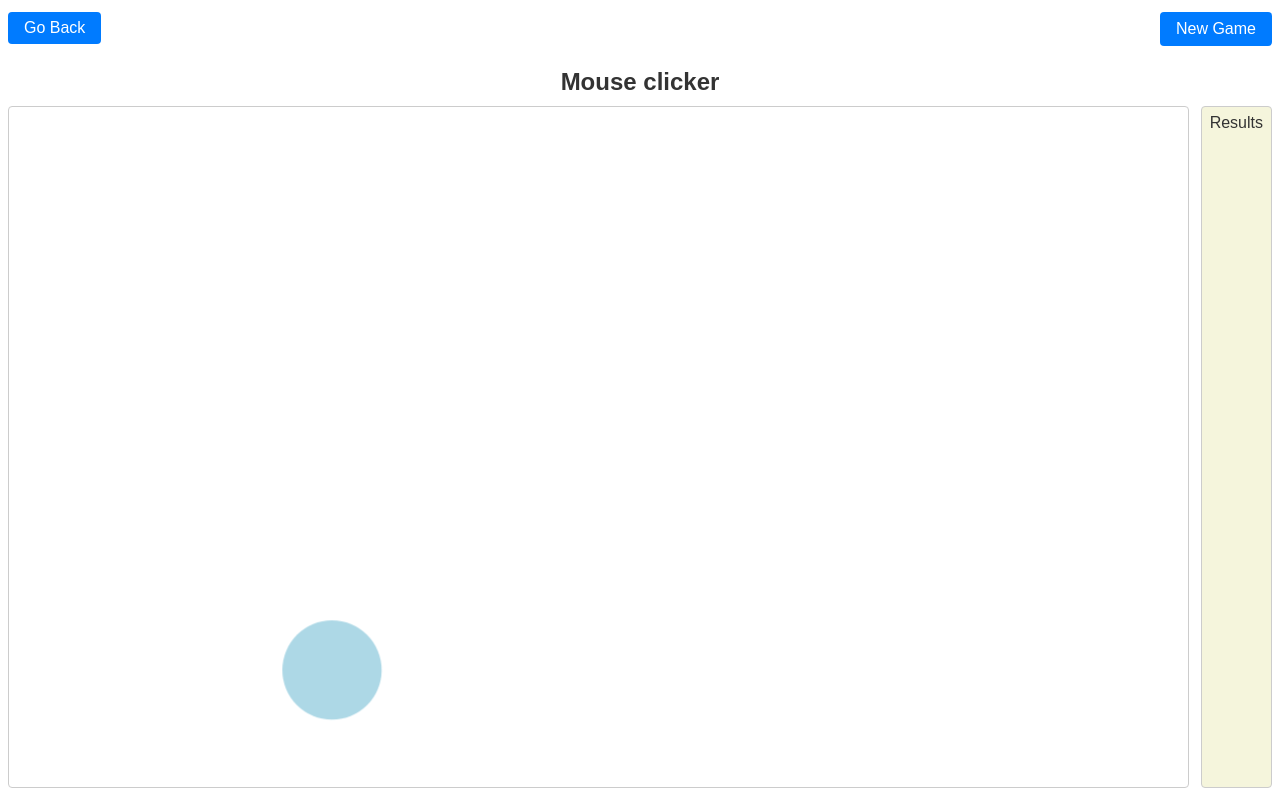
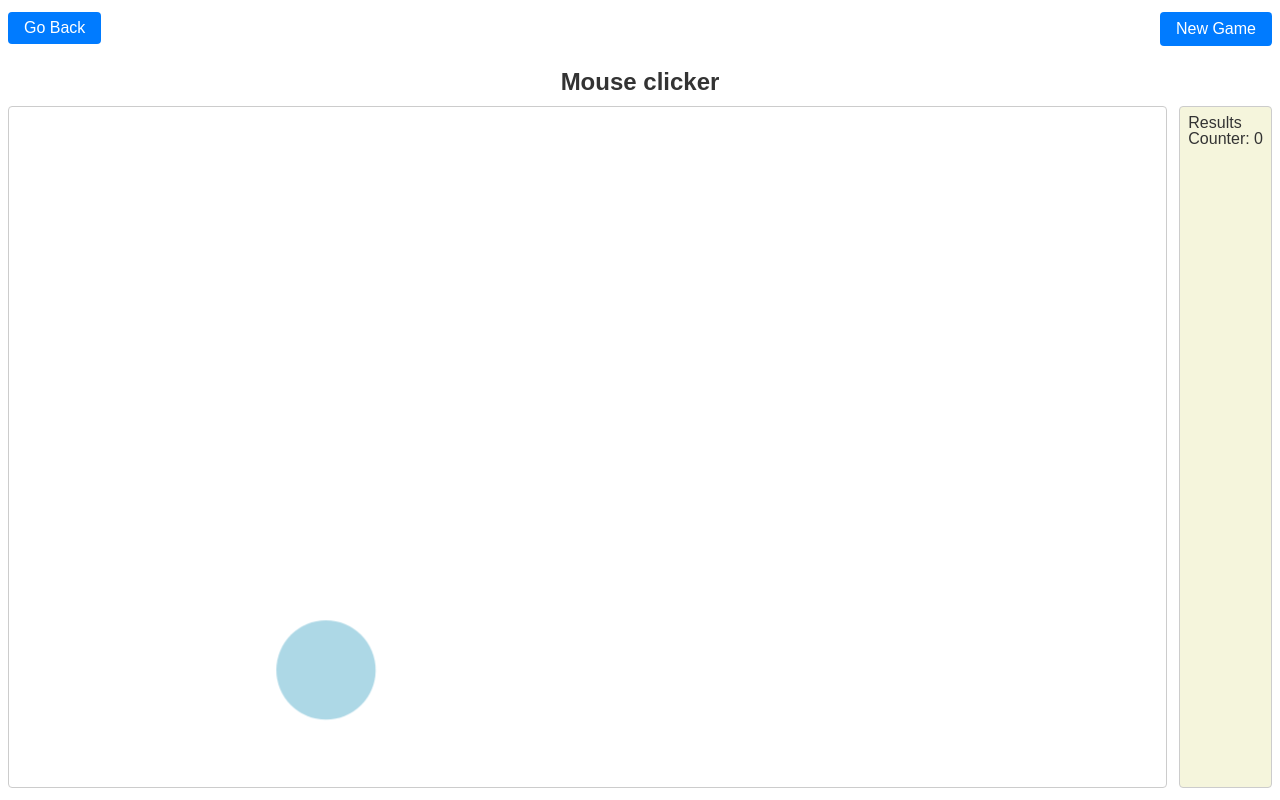
Before and after one commit to Serhii-Yakimtso/games-js, a plain HTML site: page games/mouse-clicker/index.html in a window 1280 px wide. Both pictures are taken after a click on the button "Start Game". Drawn offline with Linux system fonts and the light colour scheme.

Commit message:
add counter results

```diff
--- a/games/mouse-clicker/index.html
+++ b/games/mouse-clicker/index.html
@@ -32,6 +32,7 @@
             <div id="area" class="area"></div>
             <div id="results" class="results">
               <h2>Results</h2>
+              <p>Counter: <span id="counter">0</span></p>
             </div>
           </div>
         </div>
--- a/games/mouse-clicker/main.js
+++ b/games/mouse-clicker/main.js
@@ -2,6 +2,7 @@
 
 const area = document.querySelector('#area');
 const results = document.querySelector('#results');
+const counterResults = document.querySelector('#counter');
 const nav = document.querySelector('#nav');
 
 let startBtn = null;
@@ -28,6 +29,7 @@ const handleStartGame = () => {
   deleteStartBtn();
   createNewBtn();
   createClickElement(positionClickElement);
+  updateResults(counterResults, counter);
 };
 
 function createStartBtn() {
@@ -110,7 +112,6 @@ function createClickElement(position) {
   const clickElementMarkUp = `<div id='click-element' class='click-element' style='left: ${left}px; top: ${top}px'></div>`;
 
   area.innerHTML = clickElementMarkUp;
-  console.log('create');
 
   const clickElement = document.querySelector(
     '#click-element'
@@ -120,7 +121,14 @@ function createClickElement(position) {
     clickElement.remove();
 
     counter += 1;
+    updateResults(counterResults, counter);
+
+    createClickElement(positionClickElement);
   };
 
   clickElement.addEventListener('click', handleClick);
 }
+
+function updateResults(element, value) {
+  element.textContent = value;
+}
```
